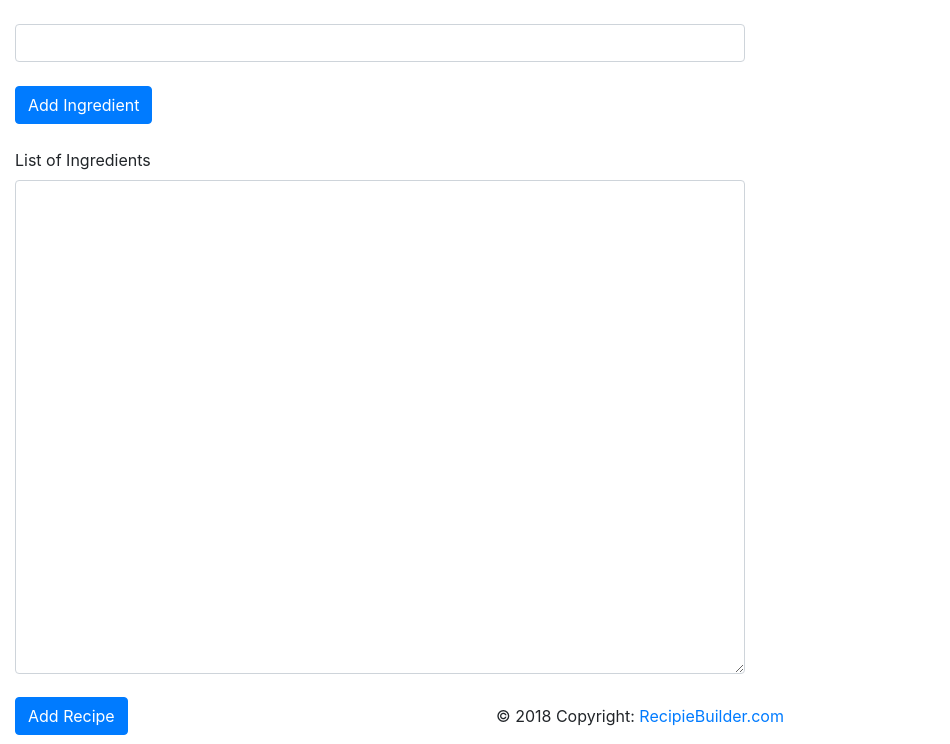
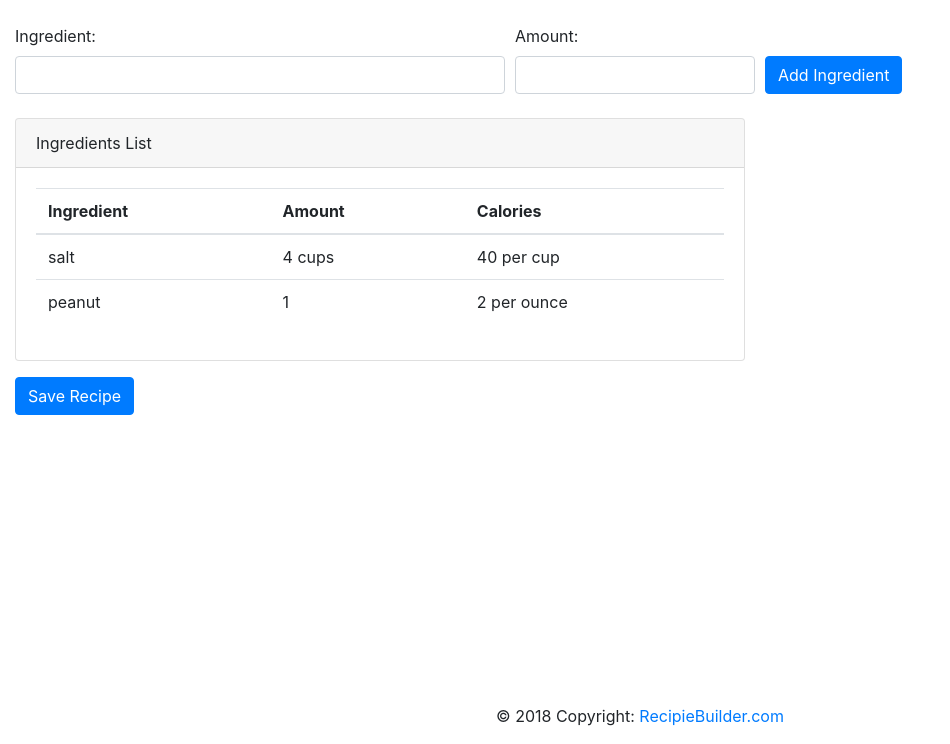
Before and after one commit to HarrisonGMoore/TheZFightersProject, a PHP site: page /user/index.php in a window 1280 px wide; the page is wider, and only the part inside the window is pictured. Shown: the part 56-800 px from the top of that part, without its empty margins (0-950 px from the left). Run offline with PHP 8.4, Linux system fonts and the light colour scheme; the visitor is signed in with stand-in values (Sample User, id 1); data that the repository does not hold is empty; some libraries are stand-ins or nearby versions.

Commit message:
added table, added database script, added php submit

```diff
--- a/assets/javascript/index.js
+++ b/assets/javascript/index.js
@@ -1,6 +1,4 @@
-var isIngredient = false;
-
-$("#ingredient").on("keydown", function () {
+$("#ingredient").on("keyup", function () {
   var ingredient = $("#ingredient").val().trim();
   if (ingredient.length > 2) {
     let dropdown = $('#add-ingredient');
@@ -14,20 +12,63 @@ $("#ingredient").on("keydown", function () {
     $.getJSON(url, function (data) {
       console.log(data.exact);
       $.each(data.results, function (key, entry) {
-        if(key >= 14) return false;
-        dropdown.append($('<option></option>').attr('value', entry.item_name).text("brand: " + entry.brand_name));
+        if (key > 8) return false;
+        dropdown.append($('<option></option>').attr('value', entry.item_name).text("brand: " + entry.brand_name).attr('data-index-number', key));
+        console.log(key);
       })
     });
   }
 });
 
-$("#submit").on("click", function (event) {
+$("#submit-ingredient").on("click", function (event) {
   event.preventDefault();
-  $("#ingredient").val("");
-  if (!isIngredient) {
-    console.log("hi");
-    var ingredient = $("#ingredient").val().trim();
+  console.log("hi");
+  var ingredient = $("#ingredient").val().trim();
+  var amount = $("#amount").val().trim();
+
+  var url = "https://apibeta.nutritionix.com/v2/search?q=" + ingredient + "&appId=5046f269&appKey=b98cd96564773ae253d3510e0f580572";
+
+  $.ajax({
+    url: url,
+    method: "GET"
+  }).then(function (response) {
+    var calories = response.results[0].nutrient_value + " per " + response.results[0].serving_uom;
     console.log(ingredient);
-    $("#ingredients-list").append(ingredient + "\n");
+    if (ingredient !== "" && amount !== "") {
+      $("#rows").append("<tr><td>" + ingredient + "</td><td>" + amount + "</td><td>" + calories + "</td><tr>");
+    }
+
+    $("#ingredient").val("");
+  });
+});
+
+$("#submit-recipe").on("click", function () {
+  console.log("hi");
+  var data = getTableData();
+  alert(data[1]);
+  for (var i = 1; i < data.length - 1; i++) {
+    var str = data[i].toString();
+    var array = str.split(",");
+    var ingredient = array[0];
+    var amount = array[1];
+    var calories = array[2];
+    console.log(ingredient + "   " + amount + "   " + calories);
+    $.post("submit.php", { ingredient: ingredient, amount: amount, calories: calories },
+    function(data) {
+      $('#results').append(data);
+    });
   }
 });
+
+
+function getTableData() {
+  var data = [];
+  $("#table").find('tr').each(function (rowIndex, r) {
+      var cols = [];
+      $(this).find('th,td').each(function (colIndex, c) {
+          cols.push(c.textContent);
+      });
+      data.push(cols);
+  });
+  return data;
+}
--- a/create-user.php
+++ b/create-user.php
@@ -30,9 +30,8 @@
        $last_name = $conn->real_escape_string($_POST['last_name']);
        $email = $conn->real_escape_string($_POST['email']);
        $password = $conn->real_escape_string($_POST['password']);
-       $is_admin = 0;
-       $stid=$conn->prepare("CALL add_user(?,?,?,?,?)");
-       $stid->bind_param('ssiss', $email, $password, $is_admin, $first_name, $last_name) or die($stid->error);
+       $stid=$conn->prepare("CALL add_user(?,?,?,?)");
+       $stid->bind_param('ssss', $email, $password, $first_name, $last_name) or die($stid->error);
        $stid->execute();
        if ($stid->error){
          echo "Error";
--- a/user/index.php
+++ b/user/index.php
@@ -1,4 +1,5 @@
 <html>
+
 <head>
     <link rel="stylesheet" href="https://maxcdn.bootstrapcdn.com/bootstrap/4.0.0/css/bootstrap.min.css">
     <script src="https://ajax.googleapis.com/ajax/libs/jquery/3.2.1/jquery.min.js"></script>
@@ -6,10 +7,12 @@
     <?php include('validate.php'); ?>
     <?php include('../connect.php'); ?>
 </head>
+
 <body>
     <nav class="navbar navbar-expand-lg navbar-light bg-light">
         <a class="navbar-brand" href="#">RecipieBuilder.com</a>
-      <button class="navbar-toggler" type="button" data-toggle="collapse" data-target="#navbarSupportedContent" aria-controls="navbarSupportedContent" aria-expanded="false" aria-label="Toggle navigation">
+        <button class="navbar-toggler" type="button" data-toggle="collapse" data-target="#navbarSupportedContent"
+            aria-controls="navbarSupportedContent" aria-expanded="false" aria-label="Toggle navigation">
             <span class="navbar-toggler-icon"></span>
         </button>
 
@@ -31,29 +34,61 @@
     <div class="container-fluid" style="width: 95em;">
         <!-- MAIN PAGE CONTENT GOES INBETWEEN HERE -->
         <br>
+        <form method="post" class="form-row">
+            <div class="col-md-4">
+                <label for="ingredient">Ingredient:</label>
+                <input class="form-control" list="add-ingredient" id="ingredient">
+            </div>
+            <div class="col-md-2">
+                <label for="amount">Amount:</label>
+                <input class="form-control" id="amount">
+            </div>
+            <div class="col-md-1">
+                <label for="submit-ingredient">&nbsp;</label>
+                <button name="submit-ingredient" type="submit" id="submit-ingredient" class="btn btn-primary mb-2">Add
+                    Ingredient</button>
+            </div>
+            <datalist id="add-ingredient">
+            </datalist>
+        </form>
+        <form method="post" action="">
             <div class="row">
                 <div class="col-md-6">
-        <form>
-          <div class="form-group">
-          <input class="form-control" list="add-ingredient" id="ingredient">
-            <datalist id="add-ingredient">
-            </datalist>
-            <br>
-            <button type="submit" id="submit" class="btn btn-primary mb-2">Add Ingredient</button>
+                    <div class="card form-group">
+                        <div class="card-header" id="card-header">
+                            Ingredients List
                         </div>
-          <div class="form-group">
-            <label for="ingredients-list">List of Ingredients</label>
-            <textarea class="form-control" id="ingredients-list" rows="20"></textarea>
+                        <div class="card-body" id="ingredients-list">
+                            <table class="table table-hover" id="table">
+                                <thead>
+                                    <tr>
+                                        <th scope="col">Ingredient</th>
+                                        <th scope="col">Amount</th>
+                                        <th scope="col">Calories</th>
+                                    </tr>
+                                </thead>
+                                <tbody id="rows">
+                                    <tr>
+                                        <td>salt</td>
+                                        <td>4 cups</td>
+                                        <td>40 per cup</td>
+                                    </tr>
+                                    <tr>
+                                        <td>peanut</td>
+                                        <td>1</td>
+                                        <td>2 per ounce</td>
+                                    </tr>
+                                </tbody>
+                            </table>
+                        </div>
+                    </div>
+                    <button name="submit-recipe" id="submit-recipe" type="button" class="btn btn-primary">Save Recipe</button>
+                </div>
             </div>
         </form>
+        <div id="results">
+            <!-- All data will display here  -->
         </div>
-    </div>
-    <div class="row">
-      <div class="col-md-12">
-        <div class="col-form-label"><button name="Submit" type="submit" id="add-recipe" class="btn btn-primary">Add Recipe</button></div>
-      </div>
-    </div>
-
         <div class="container fixed-bottom">
             <footer class="page-footer font-small">
                 <div class="footer-copyright text-center py-3">© 2018 Copyright:
@@ -63,17 +98,7 @@
         </div>
 
         <script src="../assets/javascript/index.js"></script>
-
-    <?php
-    // takes form data and inserts it into the database
-      // if (isset($_POST['Submit'])) {
-      //   $project_name = $conn->real_escape_string($_POST['project_name']);
-      //   $stid=$conn->prepare("INSERT INTO INGREDIENTS(ingredient) VALUES (?)");
-      //   $stid->bind_param('s', $ingredient) or die($stid->error);
-      //   $stid->execute();
-      //   $stid->fetch();
-      // }
-    ?>
     </div>
 </body>
+
 </html>
```
Also changed, not shown: database-script.sql (added, +143 -0 lines), index.php (+3 -15 lines), user/submit.php (added, +19 -0 lines). Lines whose indentation alone changed are shown as unchanged.
